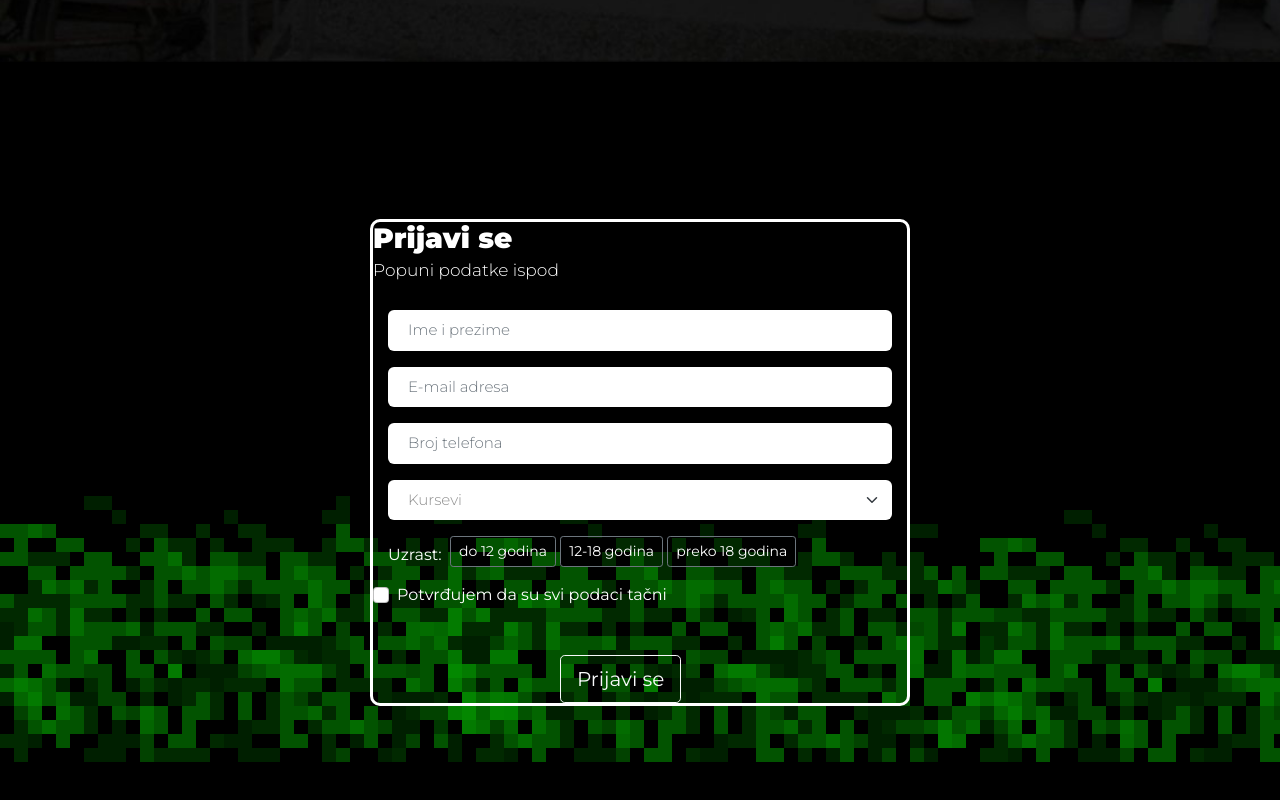
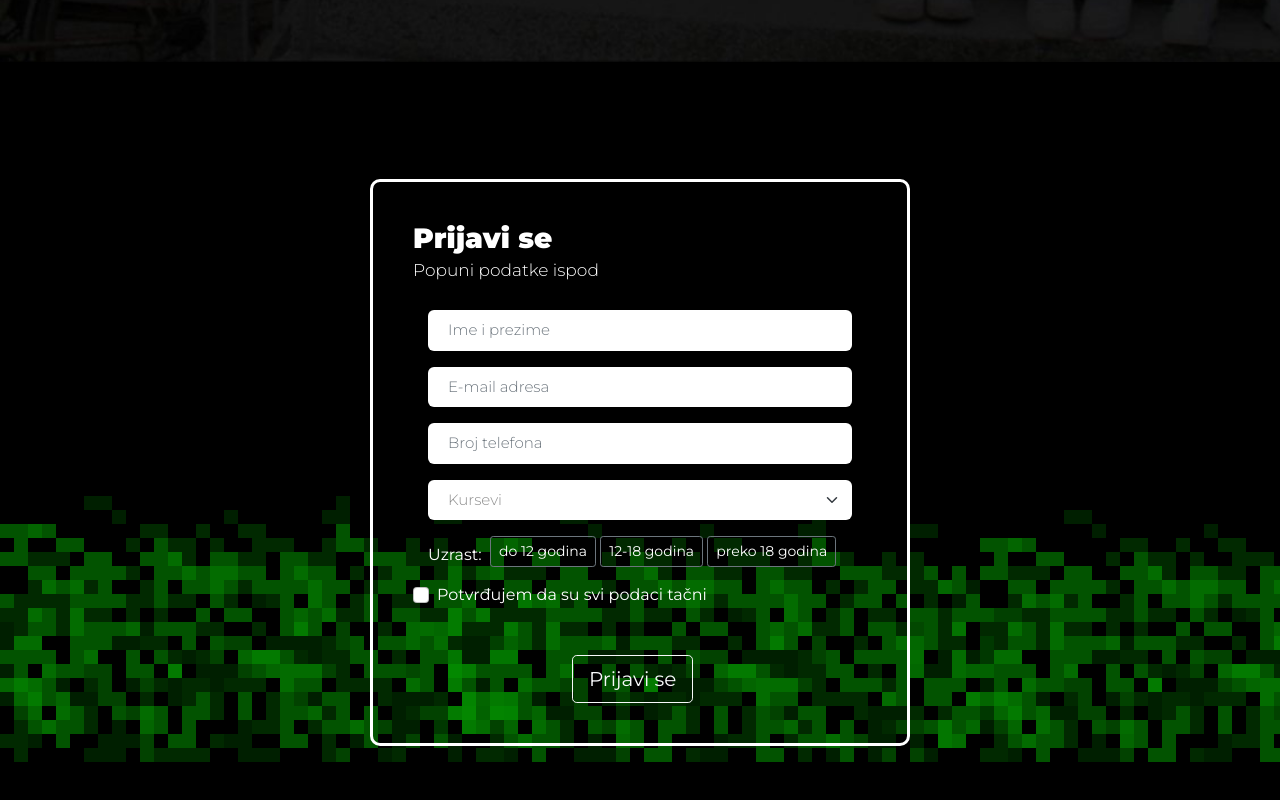
Before and after one commit to mujketa/STEMCentar, a plain HTML site: page index.html in a window 1280 px wide. Shown: the part 2917-3717 px from the top of the page. Drawn offline with nearby package versions, Linux system fonts and the light colour scheme; a script that the page names is missing.

Commit message:
Fixed css

```diff
--- a/styles.css
+++ b/styles.css
@@ -179,7 +179,7 @@ p{
 
 .form-content .form-items {
   border: 3px solid #fff;
-  padding: 0px;
+  padding: 40px;
   display: inline-block;
   width: 100%;
   min-width: 540px;
```
